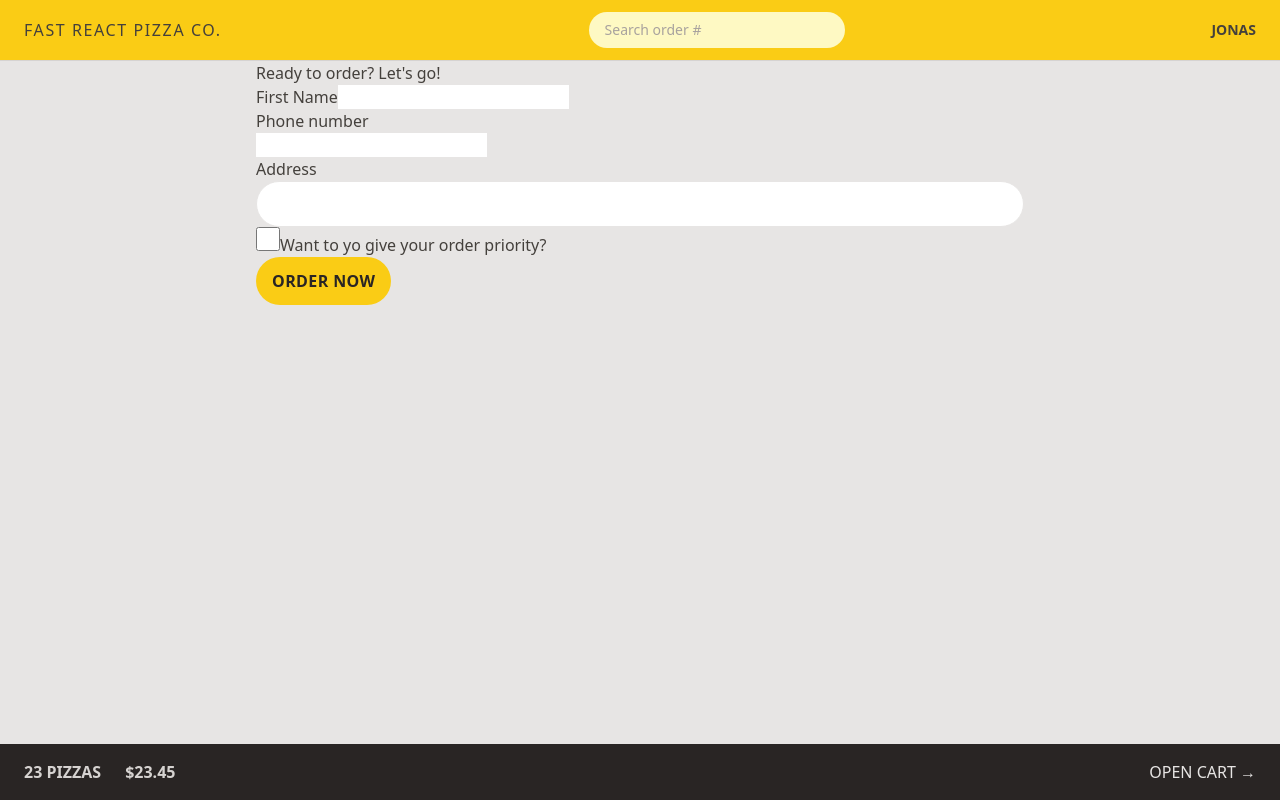
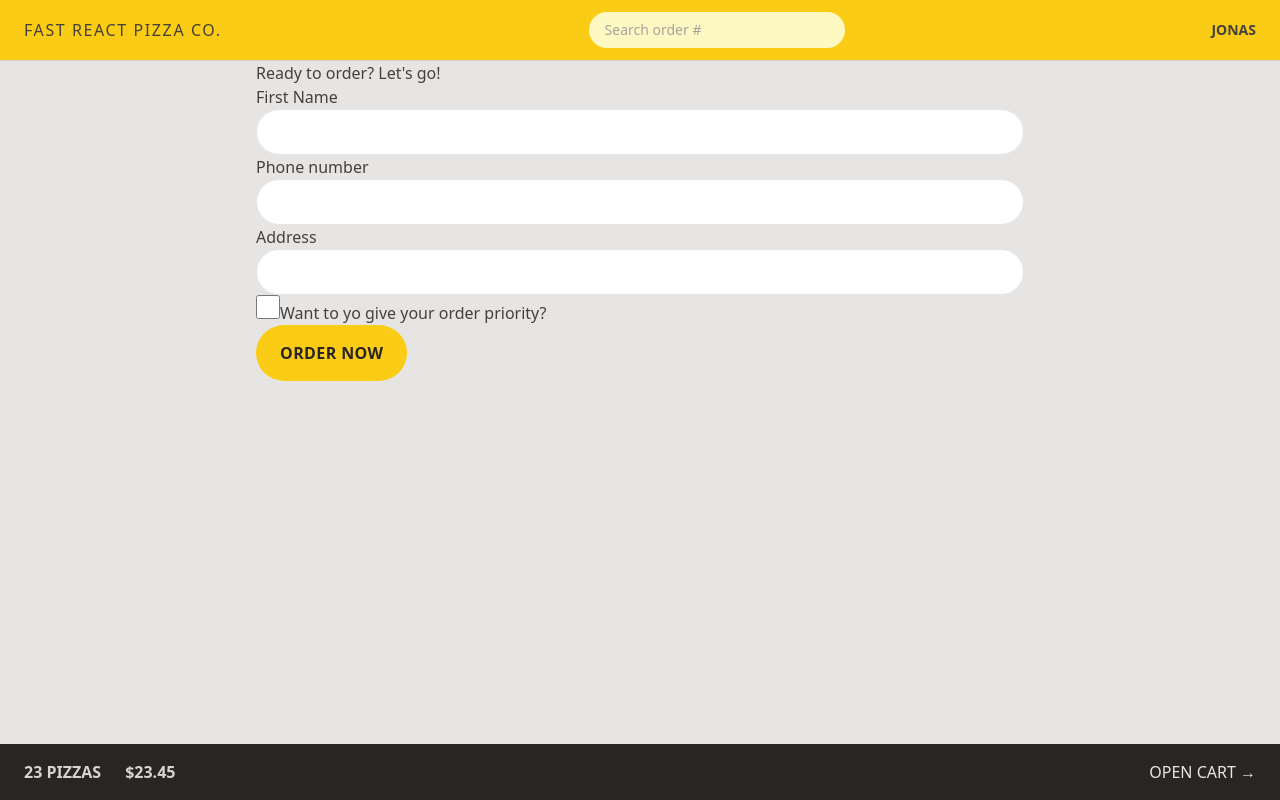
Before and after one commit to NaveedMaq/fast-react-pizza, a React (Vite) app: page /order/new in a window 1280 px wide. Built offline with nearby package versions, Linux system fonts and the light colour scheme.

Commit message:
feat: Add generic button and link components

```diff
--- a/prettier.config.cjs
+++ b/prettier.config.cjs
@@ -1,4 +1,4 @@
 module.exports = {
   plugins: ['prettier-plugin-tailwindcss'],
-  singleQuote: true
+  singleQuote: true,
 };
--- a/src/features/cart/Cart.jsx
+++ b/src/features/cart/Cart.jsx
@@ -1,4 +1,6 @@
 import { Link } from 'react-router-dom';
+import LinkButton from '../../ui/LinkButton';
+import Button from '../../ui/Button';
 
 const fakeCart = [
   {
@@ -29,17 +31,12 @@
 
   return (
     <div>
-      <Link
-        to="/menu"
-        className="text-sm text-blue-500 hover:text-blue-600 hover:underline"
-      >
-        &larr; Back to menu
-      </Link>
+      <LinkButton to="/menu">&larr; Back to menu</LinkButton>
 
       <h2>Your cart, %NAME%</h2>
 
       <div>
-        <Link to="/order/new">Order pizzas</Link>
+        <Button to="/order/new">Order pizzas</Button>
         <button>Clear cart</button>
       </div>
     </div>
--- a/src/features/order/CreateOrder.jsx
+++ b/src/features/order/CreateOrder.jsx
@@ -1,6 +1,7 @@
 import { useState } from 'react';
 import { Form, redirect, useActionData, useNavigation } from 'react-router-dom';
 import { createOrder } from '../../services/apiRestaurant';
+import Button from '../../ui/Button';
 
 // https://uibakery.io/regex-library/phone-number
 const isValidPhone = (str) =>
@@ -46,13 +47,13 @@
       <Form method="POST">
         <div>
           <label>First Name</label>
-          <input type="text" name="customer" required />
+          <input type="text" name="customer" className="input" required />
         </div>
 
         <div>
           <label>Phone number</label>
           <div>
-            <input type="tel" name="phone" required />
+            <input type="tel" name="phone" className="input" required />
             {formErrors?.phone && <p>{formErrors.phone}</p>}
           </div>
         </div>
@@ -60,12 +61,7 @@
         <div>
           <label>Address</label>
           <div>
-            <input
-              className="w-full rounded-full border border-stone-200 px-4 py-2 text-sm transition-all duration-300 placeholder:text-stone-400 focus:outline-none focus:ring focus:ring-yellow-400 md:px-6 md:py-3"
-              type="text"
-              name="address"
-              required
-            />
+            <input className="input" type="text" name="address" required />
           </div>
         </div>
 
@@ -83,12 +79,9 @@
 
         <div>
           <input type="hidden" name="cart" value={JSON.stringify(cart)} />
-          <button
-            disabled={isSubmitting}
-            className="inline-block rounded-full bg-yellow-400 px-4 py-3 font-semibold uppercase tracking-wide text-stone-800 transition-colors duration-300 hover:bg-yellow-300 focus:outline-none focus:ring focus:ring-yellow-400 focus:ring-offset-2 disabled:cursor-not-allowed disabled:bg-slate-600 disabled:text-slate-300"
-          >
+          <Button disabled={isSubmitting}>
             {isSubmitting ? 'Placing your order...' : 'Order now'}
-          </button>
+          </Button>
         </div>
       </Form>
     </div>
--- a/src/features/user/CreateUser.jsx
+++ b/src/features/user/CreateUser.jsx
@@ -1,4 +1,5 @@
 import { useState } from 'react';
+import Button from '../../ui/Button';
 
 function CreateUser() {
   const [username, setUsername] = useState('');
@@ -18,12 +19,12 @@
         placeholder="Your full name"
         value={username}
         onChange={(e) => setUsername(e.target.value)}
-        className="w-72"
+        className="input mb-8 w-72 "
       />
 
       {username !== '' && (
         <div>
-          <button>Start ordering</button>
+          <Button>Start ordering</Button>
         </div>
       )}
     </form>
--- a/src/index.css
+++ b/src/index.css
@@ -2,19 +2,15 @@
 @tailwind components;
 @tailwind utilities;
 
-/* body {
-  font-family: system-ui, -apple-system, BlinkMacSystemFont, 'Segoe UI', Roboto,
-    Oxygen, Ubuntu, Cantarell, 'Open Sans', 'Helvetica Neue', sans-serif;
-  background-color: #f7f7f7;
-  color: #444;
+@layer components {
+
+
+
+  /* prettier-ignore */
+  .input {
+    @apply w-full rounded-full border border-stone-200 px-4 py-2 text-sm transition-all duration-300 placeholder:text-stone-400 focus:outline-none focus:ring focus:ring-yellow-400 md:px-6 md:py-3
+  }
 }
-
-.layout {
-  display: grid;
-  grid-template-rows: auto 1fr auto;
-  gap: 32px;
-  height: 100dvh;
-} */
 
 /* https://dev.to/afif/i-made-100-css-loaders-for-your-next-project-4eje */
 .loader {
--- /dev/null
+++ b/src/ui/Button.jsx
@@ -0,0 +1,20 @@
+import { Link } from 'react-router-dom';
+
+function Button({ children, disabled, to }) {
+  const className =
+    'inline-block rounded-full bg-yellow-400 px-4 py-3 font-semibold uppercase tracking-wide text-stone-800 transition-colors duration-300 hover:bg-yellow-300 focus:outline-none focus:ring focus:ring-yellow-400 focus:ring-offset-2 disabled:cursor-not-allowed disabled:bg-slate-600 disabled:text-slate-300 sm:px-6 sm:py-4';
+
+  if (to)
+    return (
+      <Link to={to} className={className}>
+        Order pizzas
+      </Link>
+    );
+  return (
+    <button disabled={disabled} className={className}>
+      {children}
+    </button>
+  );
+}
+
+export default Button;
--- a/src/ui/Error.jsx
+++ b/src/ui/Error.jsx
@@ -1,14 +1,14 @@
-import { useNavigate, useRouteError } from 'react-router-dom';
+import { useRouteError } from 'react-router-dom';
+import LinkButton from './LinkButton';
 
 function Error() {
-  const navigate = useNavigate();
   const error = useRouteError();
 
   return (
     <div>
       <h1>Something went wrong 😢</h1>
       <p>{error.data || error.message}</p>
-      <button onClick={() => navigate(-1)}>&larr; Go back</button>
+      <LinkButton to="-1">&larr; Go back</LinkButton>
     </div>
   );
 }
--- /dev/null
+++ b/src/ui/LinkButton.jsx
@@ -0,0 +1,20 @@
+import { Link, useNavigate } from 'react-router-dom';
+
+function LinkButton({ children, to }) {
+  const navigate = useNavigate();
+  const className = 'text-sm text-blue-500 hover:text-blue-600 hover:underline';
+  if (to === '-1')
+    return (
+      <button onClick={() => navigate(-1)} className={className}>
+        &larr; Go back
+      </button>
+    );
+
+  return (
+    <Link to={to} className={className}>
+      {children}
+    </Link>
+  );
+}
+
+export default LinkButton;
```
